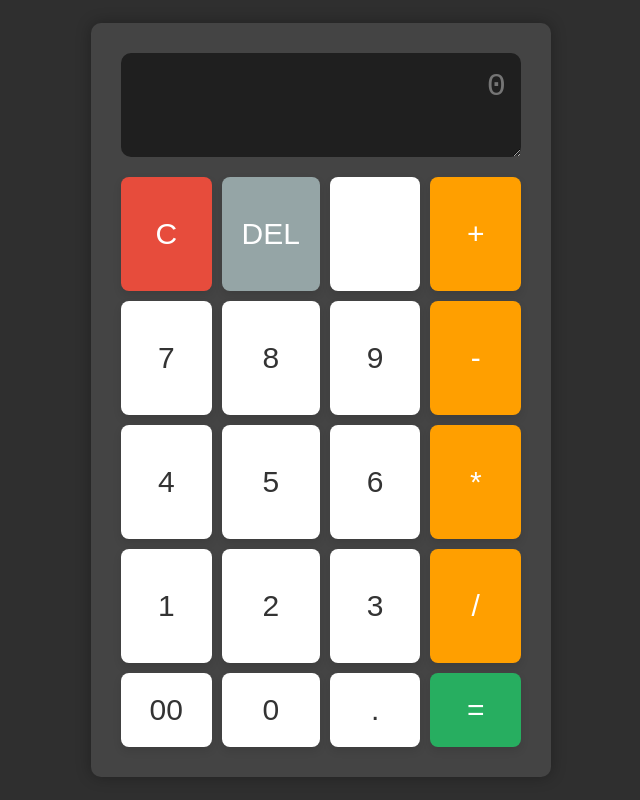
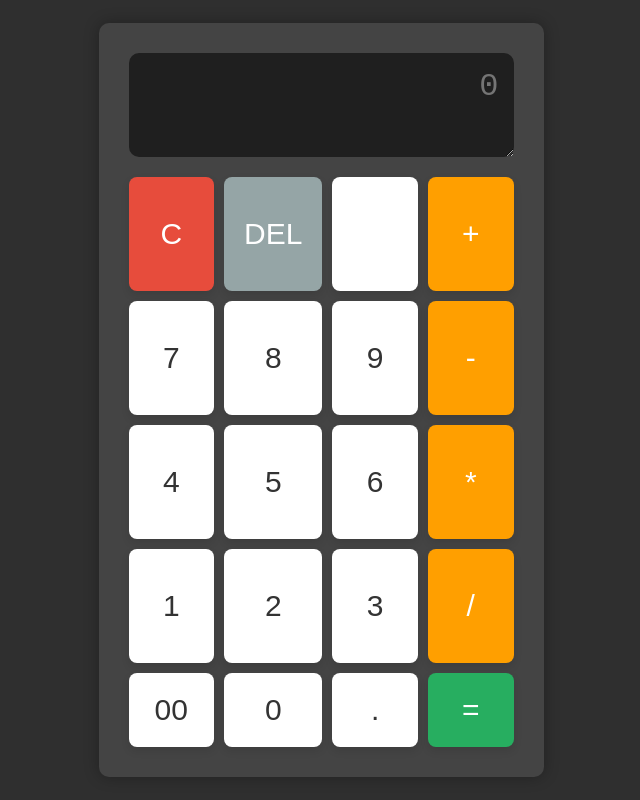
Before and after one commit to Bryt19/CodeAlpha_Calculator, a plain HTML site: page index.html in a window 1280 px wide. Shown: the whole page, without its empty margins (319-959 px from the left). Drawn offline with Linux system fonts and the light colour scheme.

Commit message:
Calculator

```diff
--- a/styles.css
+++ b/styles.css
@@ -23,7 +23,7 @@ body {
     border-radius: 10px;
     box-shadow: 0 0 15px rgba(0, 0, 0, 0.3);
     padding: 30px;
-    width: 400px;
+    width: 385px;
 }
 
 textarea {
```
